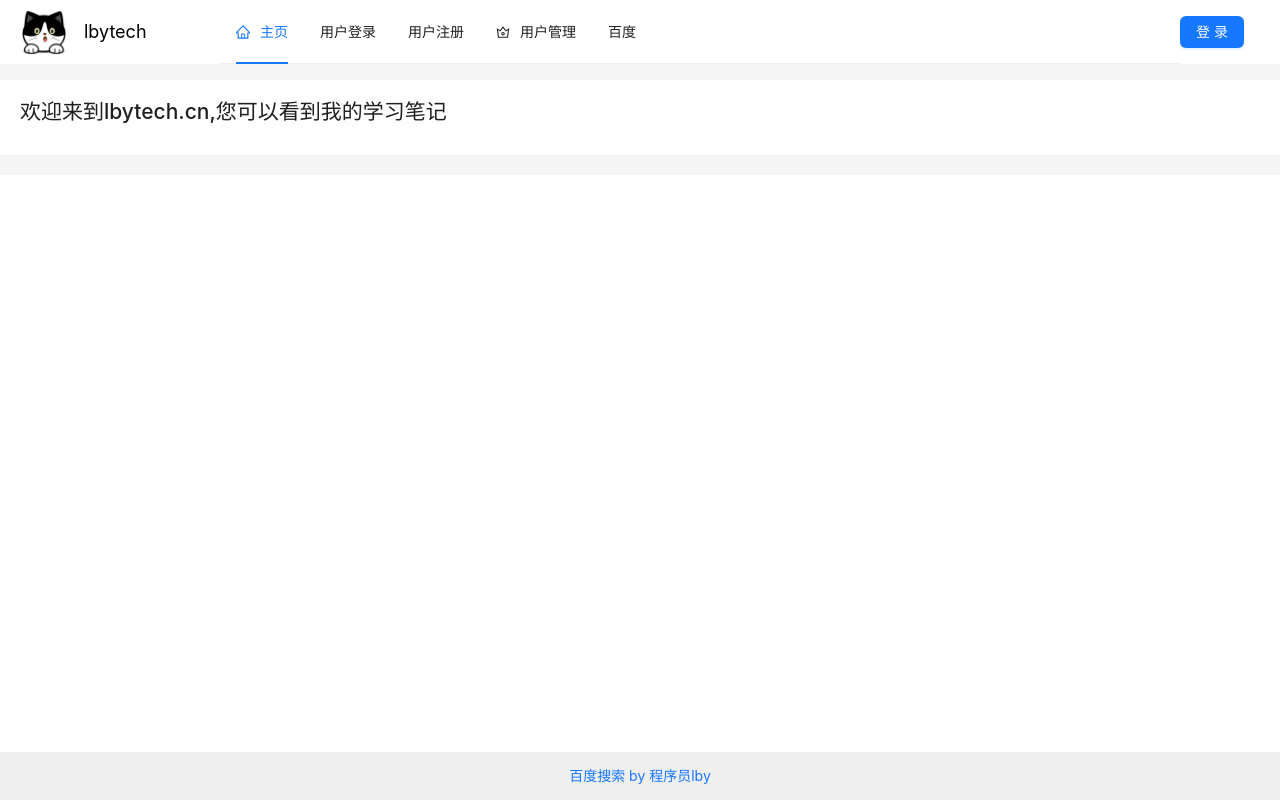
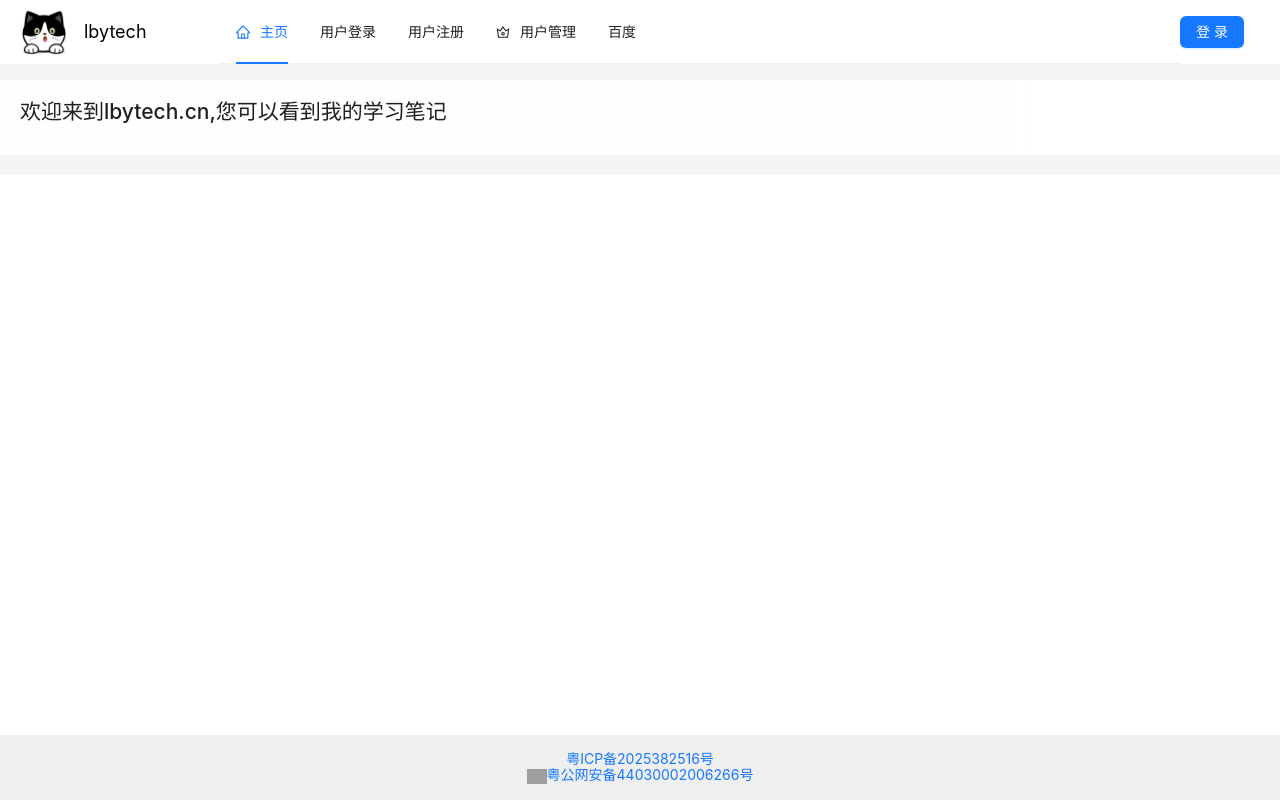
Before and after one commit to L-Boyd/lbytech-frontend, a Vue app: page / in a window 1280 px wide. Built offline with nearby package versions, Linux system fonts and the light colour scheme; no server answers; grey boxes are pictures that could not be loaded.

Commit message:
添加备案信息

```diff
--- a/src/layouts/BasicLayout.vue
+++ b/src/layouts/BasicLayout.vue
@@ -7,10 +7,19 @@
       <a-layout-content class="content">
         <router-view />
       </a-layout-content>
+
       <a-layout-footer class="footer">
-        <a href="https://www.baidu.com" target="_blank">
-          百度搜索 by 程序员lby
-        </a>
+        <a href="https://beian.miit.gov.cn/" target="_blank">
+          粤ICP备2025382516号</a
+        >
+        <br />
+        <img src="/备案图标.png" style="width: 20px" />
+        <a
+          href="https://beian.mps.gov.cn/#/query/webSearch?code=44030002006266"
+          rel="noreferrer"
+          target="_blank"
+          >粤公网安备44030002006266号</a
+        >
       </a-layout-footer>
     </a-layout>
   </div>
```
